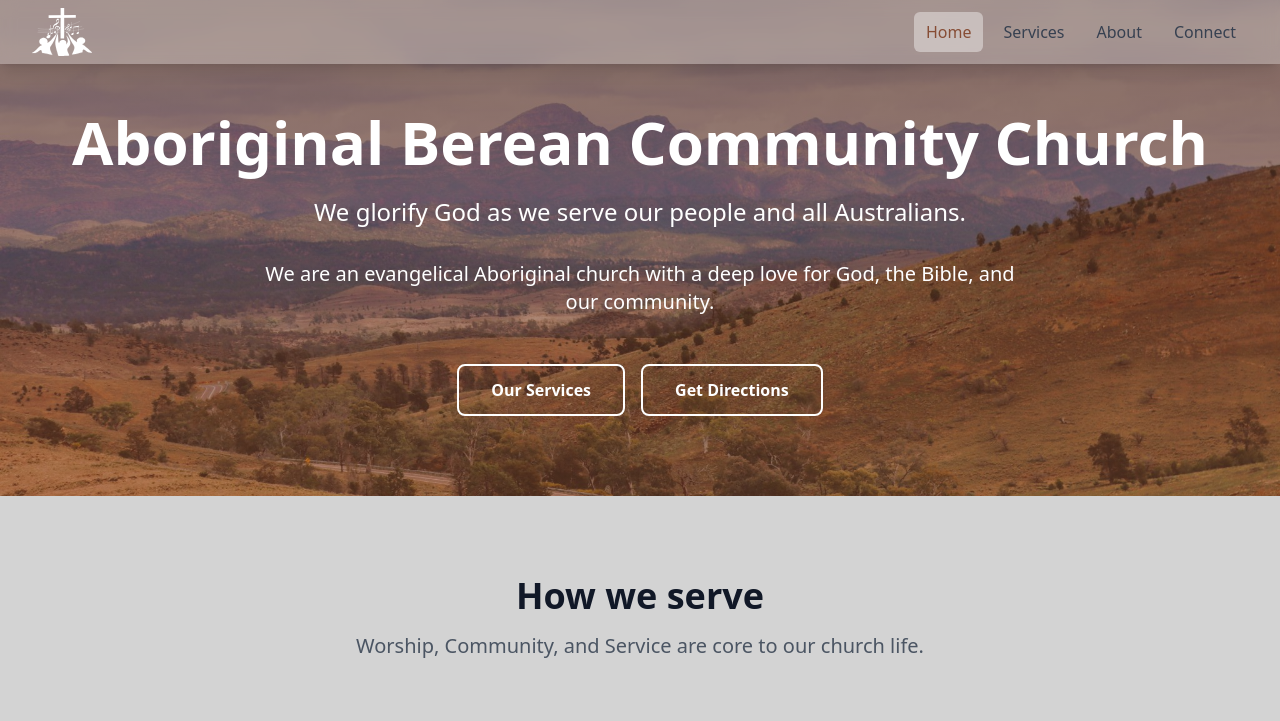
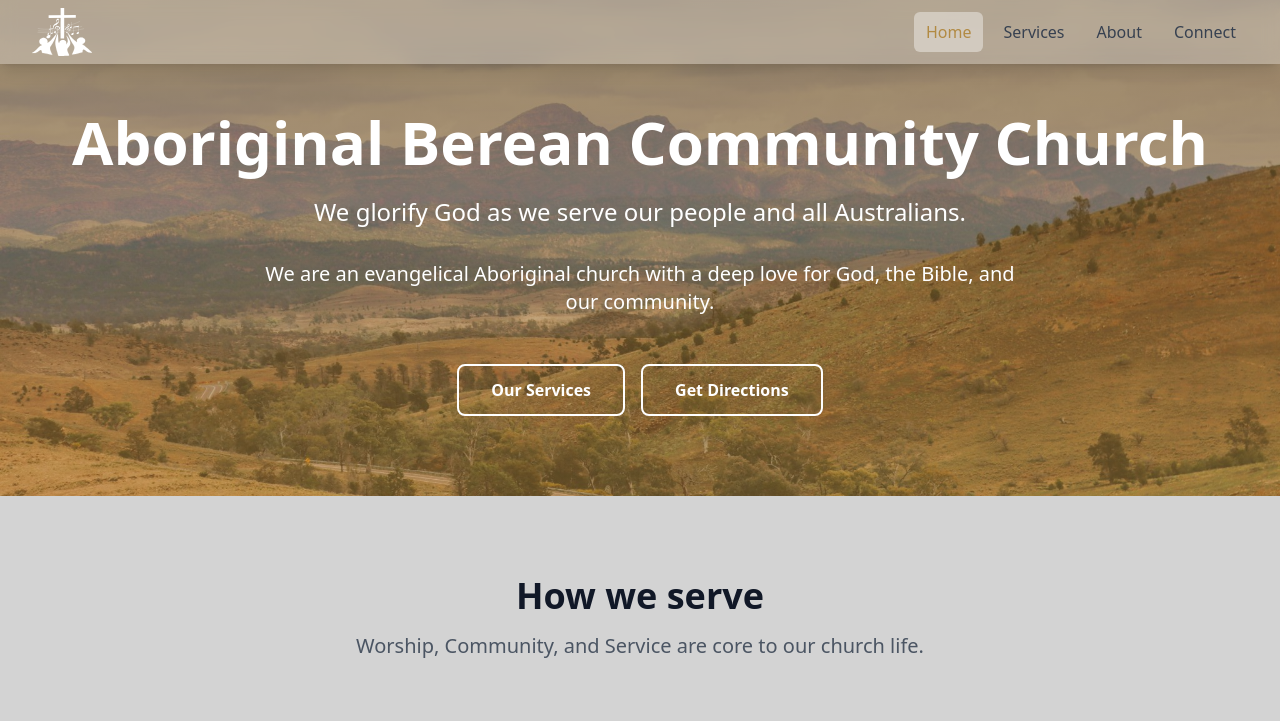
Before and after one commit to jashoet/abcc, a plain HTML site: page index.html in a window 1280 px wide. Shown: the top 721 px of the page. Drawn offline with nearby package versions, Linux system fonts and the light colour scheme.

Commit message:
modified:   index.html

```diff
--- a/index.html
+++ b/index.html
@@ -12,7 +12,7 @@
                     colors: {
                         sect: '#d3d3d3', //color of middle section
 
-//palette options
+// palette options
         clay: {
           50:  '#fdf6f0',
           100: '#f7e8db',
@@ -38,16 +38,17 @@
           900: '#6c4f25',
         },
         sand: {
-          50:  '#fff5f2',
-          100: '#ffe3db',
-          200: '#ffc8bb',
-          300: '#ffa08f',
-          400: '#ff7a66',
-          500: '#f95c4c',
-          600: '#d7433b',
-          700: '#b2322d',
-          800: '#8e241f',
-          900: '#6a1814',
+          50:  '#fffdf7',
+          100: '#fef9e7',
+          200: '#fdf3cf',
+          300: '#fbe9b0',
+          400: '#f7dc8e',
+          500: '#f2c76b',
+          600: '#d4a955',
+          700: '#b28a43',
+          800: '#8f6c33',
+          900: '#6c4f25',
+
         },
         dusk: {
           50:  '#f9f5f7',
@@ -74,16 +75,16 @@
           900: '#163716',
         },
         live: { //to change color replace this element with the color palette to use
-          50:  '#fdf6f0',
-          100: '#f7e8db',
-          200: '#eed0b8',
-          300: '#e4b08f',
-          400: '#d6956f',
-          500: '#c77a52',
-          600: '#a96242',
-          700: '#874d35',
-          800: '#6a3b2a',
-          900: '#4e2a1f',
+          50:  '#fffdf7',
+          100: '#fef9e7',
+          200: '#fdf3cf',
+          300: '#fbe9b0',
+          400: '#f7dc8e',
+          500: '#f2c76b',
+          600: '#d4a955',
+          700: '#b28a43',
+          800: '#8f6c33',
+          900: '#6c4f25',
         },
                     }
                 }
```
